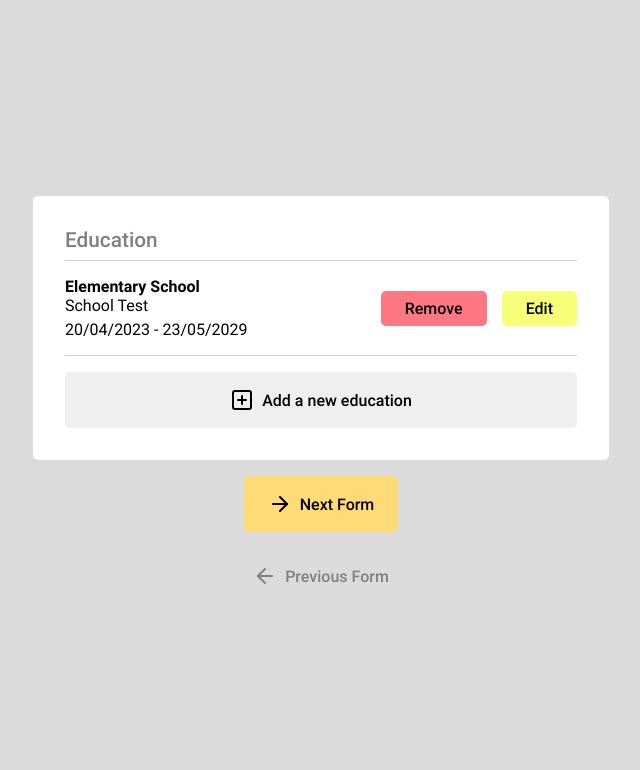
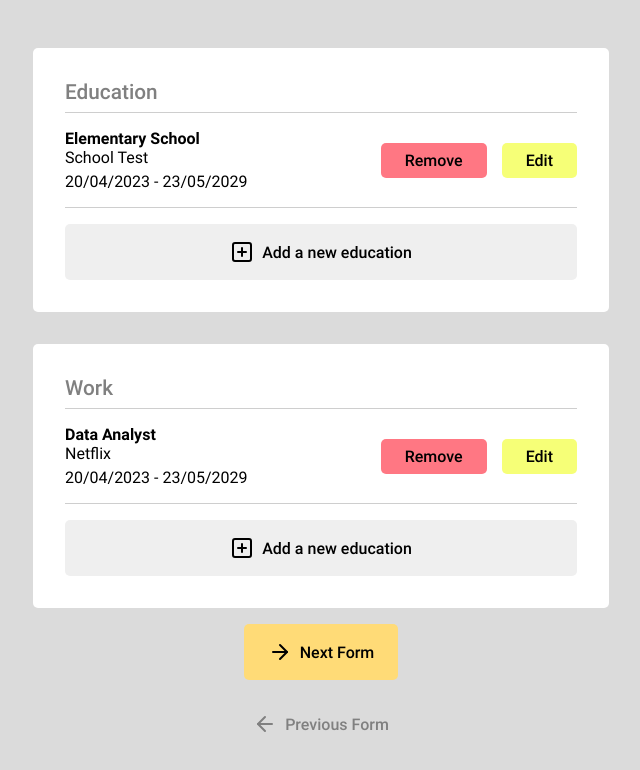
Before and after one commit to Uruwhy1/odin-applicationCV, a React (Vite) app: page / in a window 1280 px wide. Both pictures are taken after a click on the button "Next Form". Shown: the top 770 px of the page, without its empty margins (319-959 px from the left). Built offline with nearby package versions, Linux system fonts and the light colour scheme.

Commit message:
fix overflow

```diff
--- a/src/App.jsx
+++ b/src/App.jsx
@@ -6,6 +6,7 @@ import ArrowLeft from "./assets/images/arrow-left.svg?react";
 
 import PersonalForm from "./components/PersonalSection";
 import EducationSection from "./components/EducationSection.jsx";
+import WorkSection from "./components/WorkSection.jsx";
 import Preview from "./components/Preview.jsx";
 
 import { v4 as uuidv4 } from "uuid";
@@ -81,6 +82,32 @@ export default function App() {
     );
   };
 
+  // WORK SECTION STUFF
+  const [workArray, setWorkArray] = useState([
+    {
+      id: 1,
+      name: "Netflix",
+      role: "Data Analyst",
+      startDate: "20/04/2023",
+      endDate: "23/05/2029",
+    },
+  ]);
+
+  const addWork = (newWork) => {
+    const workWithId = { ...newWork, id: uuidv4() }; // add uuid
+    setWorkArray((prevWorkArray) => [...prevWorkArray, workWithId]);
+  };
+  const removeWork = (id) => {
+    setWorkArray((prevArray) => prevArray.filter((entry) => entry.id !== id));
+  };
+  const editWork = (updatedWork) => {
+    setWorkArray((prevArray) =>
+      prevArray.map((entry) =>
+        entry.id === updatedWork.id ? updatedWork : entry
+      )
+    );
+  };
+
   return (
     <div className="container">
       {currentView == 0 && (
@@ -117,16 +144,15 @@ export default function App() {
           editEducation={editEducation}
         />
       )}
-      {currentView == 2 && (
-        <div>
+      {currentView == 1 && (
         <WorkSection
           workArray={workArray}
           addWork={addWork}
           removeWork={removeWork}
           editWork={editWork}
         />
-        </div>
       )}
+
       <button className="next-slide" onClick={handleNextViewChange}>
         <ArrowRight />
         Next Form
@@ -142,30 +168,5 @@ export default function App() {
 }
 
 /*
-  // WORK SECTION STUFF
-  const [workArray, setWorkArray] = useState([
-    {
-      id: 1,
-      name: "Netflix",
-      role: "Data Analyst",
-      startDate: "20/04/2023",
-      endDate: "23/05/2029",
-    },
-  ]);
-
-  const addWork = (newWork) => {
-    const workWithId = { ...newWork, id: uuidv4() }; // add uuid
-    setWorkArray((prevWorkArray) => [...prevWorkArray, workWithId]);
-  };
-  const removeWork = (id) => {
-    setWorkArray((prevArray) => prevArray.filter((entry) => entry.id !== id));
-  };
-  const editWork = (updatedWork) => {
-    setWorkArray((prevArray) =>
-      prevArray.map((entry) =>
-        entry.id === updatedWork.id ? updatedWork : entry
-      )
-    );
-  };
 
   */
--- a/src/components/EducationSection.jsx
+++ b/src/components/EducationSection.jsx
@@ -1,7 +1,7 @@
 import { useState } from "react";
 import NewEducationForm from "./NewEducationForm";
 import AddIcon from "../assets/images/plus-square.svg?react";
-import "../styles/education.css";
+import "../styles/section-two.css";
 
 export default function EducationSection({
   educationArray,
@@ -64,7 +64,7 @@ function EducationDisplay({
           {educationArray.map((item) => (
             <li className="form-display" key={item.id}>
               <div className="info">
-                <p className="degree">{item.degree}</p>
+                <p className="bold">{item.degree}</p>
                 <p>{item.school}</p>
                 <p className="dates">
                   {item.startDate} - {item.endDate ? item.endDate : "Present"}
@@ -88,7 +88,7 @@ function EducationDisplay({
           ))}
         </ul>
       ) : (
-        <p>No education details added yet.</p>
+        <p className="form-display">No education details added yet.</p>
       )}
     </div>
   );
--- a/src/components/NewEducationForm.jsx
+++ b/src/components/NewEducationForm.jsx
@@ -41,7 +41,7 @@ export default function EducationForm({
         School Name
         <input
           type="text"
-          placeholder="The Odin Highschool"
+          placeholder="The Odin School"
           value={school}
           onChange={(e) => setSchool(e.target.value)}
           required
--- a/src/components/NewWorkForm.jsx
+++ b/src/components/NewWorkForm.jsx
@@ -35,7 +35,7 @@ export default function EducationForm({
   };
 
   return (
-    <form className="section edu-form" onSubmit={handleSubmit}>
+    <form className="edu-form form" onSubmit={handleSubmit}>
       <label className="required">
         Company
         <input
@@ -56,13 +56,15 @@ export default function EducationForm({
           required
         />
       </label>
-      <label className="recommended">
+      <div className="two-columns">
+      <label className="required">
         Start Date
         <input
           type="text"
           placeholder="01/01/0001"
           onChange={(e) => setStartDate(e.target.value)}
           value={startDate}
+          required
         />
       </label>
       <label className="recommended">
@@ -74,6 +76,8 @@ export default function EducationForm({
           value={endDate}
         />
       </label>
+      </div>
+
       <div className="buttons">
         <button className="green-button">Save</button>
         <button className="red-button" onClick={handleToggleFormVisibility}>
--- a/src/components/WorkSection.jsx
+++ b/src/components/WorkSection.jsx
@@ -1,16 +1,16 @@
 import { useState } from "react";
 import NewWorkForm from "./NewWorkForm";
-import arrowRight from "../assets/images/arrow-right.svg";
+import AddIcon from "../assets/images/plus-square.svg?react";
 
 
 export default function WorkSection({
   workArray,
   removeWork,
   addWork,
-  editWork
+  editWork,
 }) {
   const [isFormVisible, setIsFormVisible] = useState(false);
-  const [editItem, setEditItem] = useState('')
+  const [editItem, setEditItem] = useState("");
 
   const handleToggleFormVisibility = () => {
     setIsFormVisible(!isFormVisible);
@@ -18,14 +18,12 @@ export default function WorkSection({
   };
 
   const handleEditFormVisibility = (item) => {
-    setEditItem(item)
+    setEditItem(item);
     setIsFormVisible(!isFormVisible);
   };
 
-
-
   return (
-    <div className="form">
+    <div className="section work-section">
       <div className="header">
         <h1>Work</h1>
         <span
@@ -35,10 +33,10 @@ export default function WorkSection({
       </div>
       {isFormVisible && (
         <NewWorkForm
-        addWork={addWork}
-        editWork={editWork}
-        handleToggleFormVisibility={handleToggleFormVisibility}
-        editItem={editItem}
+          addWork={addWork}
+          editWork={editWork}
+          handleToggleFormVisibility={handleToggleFormVisibility}
+          editItem={editItem}
         />
       )}
       {!isFormVisible && (
@@ -48,30 +46,42 @@ export default function WorkSection({
           handleEditFormVisibility={handleEditFormVisibility}
         />
       )}
+      {!isFormVisible && (
+        <button className="add-button" onClick={handleToggleFormVisibility}>
+          <AddIcon/>
+          Add a new education
+        </button>
+      )}
     </div>
   );
 }
 
 function WorkDisplay({ workArray, removeWork, handleEditFormVisibility }) {
-
   return (
     <div>
       {workArray.length > 0 ? (
         <ul>
           {workArray.map((item) => (
             <li className="form-display" key={item.id}>
-              <h2>{item.role}</h2>
-              <p>{item.name}</p>
-              <div className="dates">
-                <p>{item.startDate}</p>
-                <img src={arrowRight} alt="" />
-                <p>{item.endDate}</p>
+              <div className="info">
+                <p className="bold">{item.role}</p>
+                <p>{item.name}</p>
+                <p className="dates">
+                  {item.startDate} - {item.endDate ? item.endDate : "Present"}
+                </p>
               </div>
+
               <div className="display-buttons">
-                <button className="red-button" onClick={() => removeWork(item.id)}>
+                <button
+                  className="red-button"
+                  onClick={() => removeWork(item.id)}
+                >
                   Remove
                 </button>
-                <button className="yellow-button" onClick={() => handleEditFormVisibility(item)}>
+                <button
+                  className="yellow-button"
+                  onClick={() => handleEditFormVisibility(item)}
+                >
                   Edit
                 </button>
               </div>
@@ -79,7 +89,7 @@ function WorkDisplay({ workArray, removeWork, handleEditFormVisibility }) {
           ))}
         </ul>
       ) : (
-        <p>No Work details added yet.</p>
+        <p className="form-display">No Work details added yet.</p>
       )}
     </div>
   );
--- a/src/styles/app.css
+++ b/src/styles/app.css
@@ -1,10 +1,11 @@
 .container {
   width: 100vw;
-  height: 100vh;
+  min-height: 100vh;
+
+  padding: 1rem 0;
 
   display: flex;
   flex-direction: column;
   justify-content: center;
   align-items: center;
-
 }
--- a/src/styles/index.css
+++ b/src/styles/index.css
@@ -64,7 +64,7 @@ body {
   background-color: var(--bg-color-darker);
 
   width: 100vw;
-  height: 100vh;
+  min-height: 100vh;
 }
 
 /* BUTTONS STYLING */
--- a/src/styles/education.css
+++ b/src/styles/section-two.css
@@ -14,7 +14,7 @@
   grid-area: text;
 }
 
-.form-display .degree {
+.form-display .bold {
   font-weight: bold;
 }
 
@@ -49,3 +49,7 @@
   display: flex;
   gap: 15px;
 }
+
+.work-section {
+  margin-top: 2rem;
+}
--- a/src/styles/section.css
+++ b/src/styles/section.css
@@ -33,6 +33,7 @@
   display: flex;
   gap: 1em;
   flex-direction: column;
+
 
 }
 
```
Lines whose indentation alone changed are shown as unchanged.
